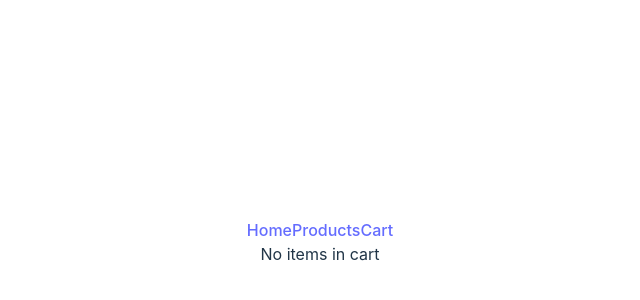
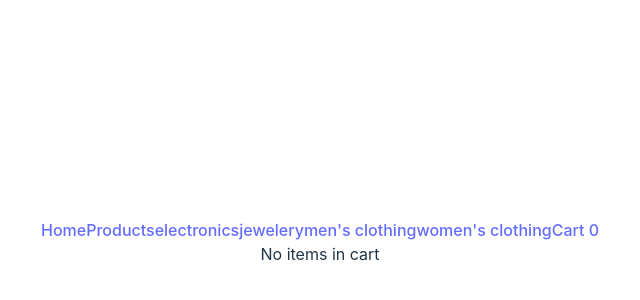
Before and after one commit to gingkapls/react-shopping-cart, a React (Vite) app: page /cart in a window 1280 px wide. Shown: the part 158-458 px from the top of the page, without its empty margins (320-960 px from the left). Built offline with nearby package versions, Linux system fonts and the light colour scheme.

Commit message:
feat(CategoryPage): init component, add routes for different categories

```diff
--- a/src/App.tsx
+++ b/src/App.tsx
@@ -2,16 +2,30 @@ import { useState } from 'react';
 import './App.css';
 import { Link, Outlet } from 'react-router';
 import { cart, cartItem } from './routes/CartPage';
+import { Category } from './lib/api';
 
 function App() {
   const [cart, setCart] = useState<cart>(new Map<number, cartItem>());
+  const numCartItems = [...cart.values()].length;
+
+  const categories: Category[] = [
+    'electronics',
+    'jewelery',
+    "men's clothing",
+    "women's clothing",
+  ];
 
   return (
     <>
       <nav>
         <Link to='/'>Home</Link>
         <Link to='products'>Products</Link>
-        <Link to='cart'>Cart</Link>
+        {categories.map((category) => (
+          <Link key={category} to={category}>
+            {category}
+          </Link>
+        ))}
+        <Link to='cart'>Cart {numCartItems}</Link>
       </nav>
       <Outlet context={{ cart, setCart }} />
     </>
--- a/src/lib/api.tsx
+++ b/src/lib/api.tsx
@@ -64,6 +64,11 @@ export class QueryBuilder {
     return this;
   }
 
+  category(category: Category) {
+    this.#category = category;
+    return this;
+  }
+
   build() {
     let url = this.#baseUrl;
     switch (this.#query) {
@@ -77,7 +82,7 @@ export class QueryBuilder {
         url += '/' + this.#id;
         break;
       case 'category':
-        url += '/' + this.#category;
+        url += '/category/' + this.#category;
     }
 
     return encodeURI(url);
--- /dev/null
+++ b/src/routes/CategoryPage.tsx
@@ -0,0 +1,29 @@
+import { useParams } from 'react-router';
+import ProductCard from '../components/ProductCard/ProductCard';
+import ProductList from '../components/ProductList/ProductList';
+import useData from '../hooks/useData';
+import { Category, Product, QueryBuilder } from '../lib/api';
+import { useCart } from '../lib/contexts';
+
+function CategoryPage() {
+  const { category = 'electronics' } = useParams() as { category: Category};
+  const query = new QueryBuilder().type('category').category(category).build();
+  console.log(query);
+  const { data, error, isLoading } = useData<Product[]>(query);
+  const { cart, setCart } = useCart();
+
+  if (error && error instanceof Error) {
+    console.error(error);
+    return 'Ran into an error' + error.message;
+  }
+
+  if (!data || isLoading) return 'Loading...';
+
+  return (
+    <div className='category'>
+      <ProductList products={data} cart={cart} setCart={setCart} />
+    </div>
+  );
+}
+
+export default CategoryPage;
--- a/src/routes/routes.tsx
+++ b/src/routes/routes.tsx
@@ -1,5 +1,6 @@
 import App from '../App';
 import { CartPage } from './CartPage';
+import CategoryPage from './CategoryPage';
 import ProductsPage from './ProductsPage';
 
 const routes = [
@@ -13,6 +14,11 @@ const routes = [
         element: <ProductsPage />,
       },
       {
+        path: ':category',
+        element: <CategoryPage />,
+      },
+
+      {
         path: 'cart',
         element: <CartPage />,
       },
```
